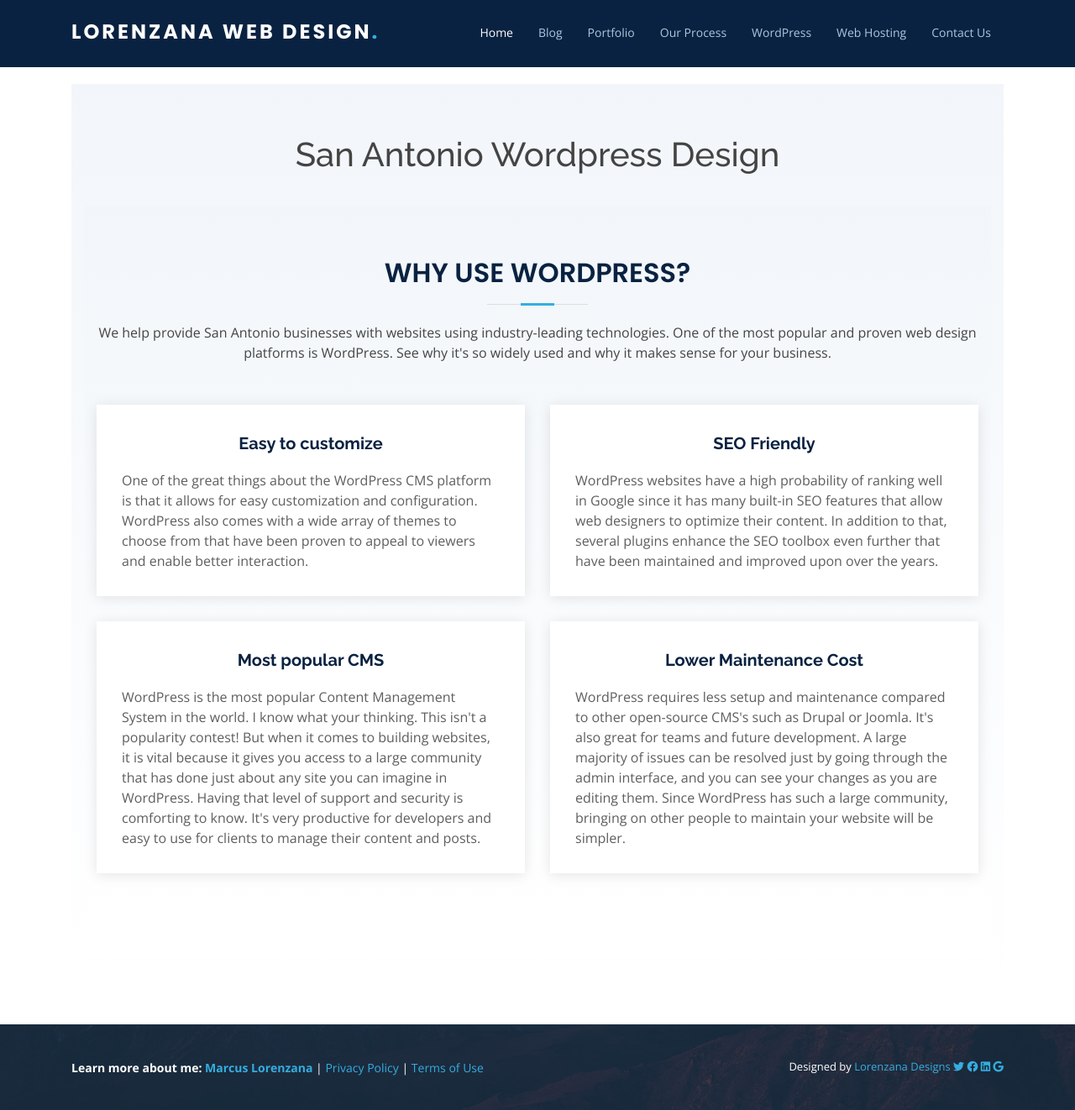
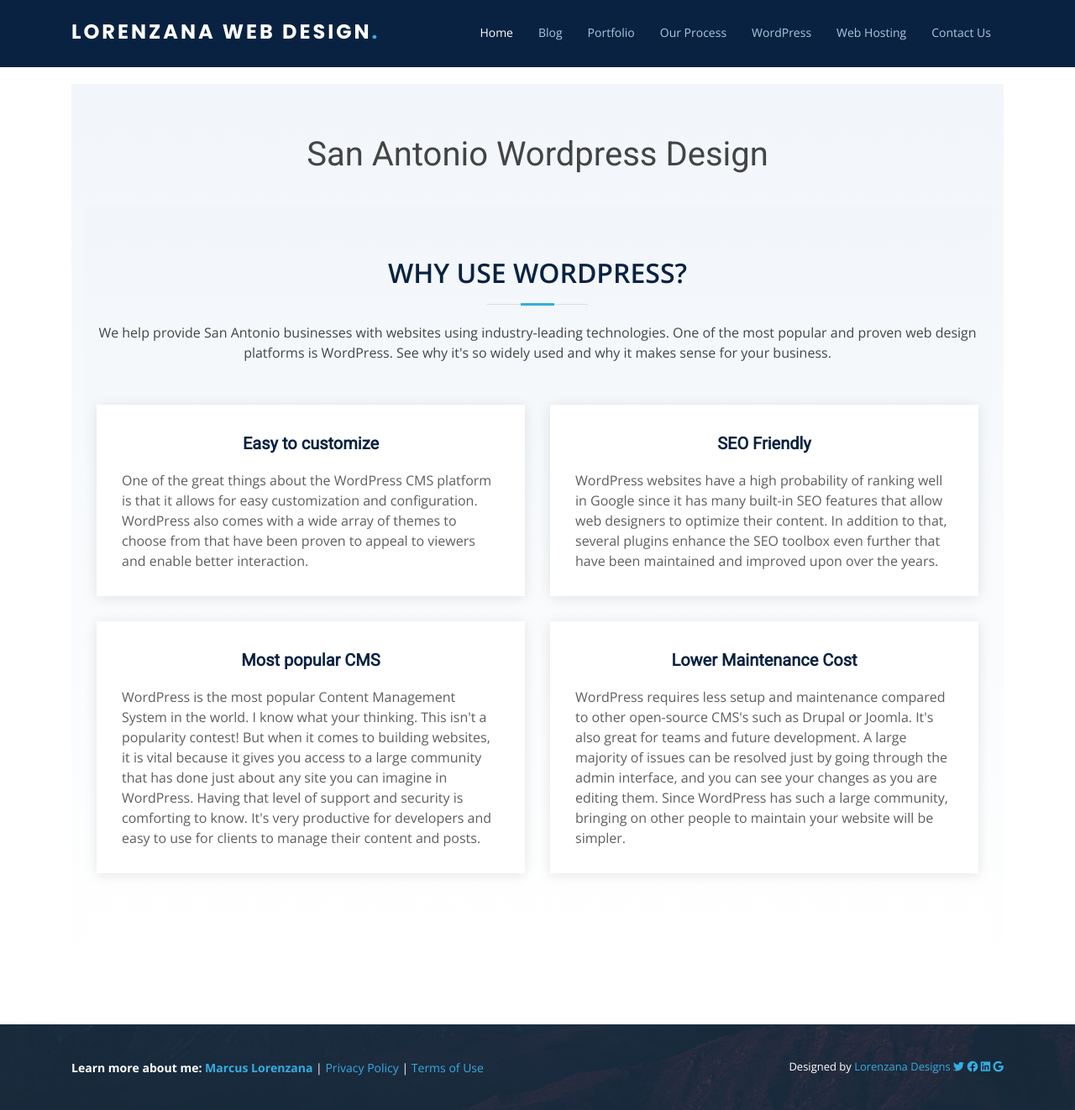
Before and after one commit to MeesterMarcus/lorenzana-designs-website, a Jekyll site: the page built from wordpress.md, in a window 1280 px wide. Shown: the whole page at 84% size. Built offline with Jekyll 4.4.1, drawn with Linux system fonts in a browser that asks for light colours; nearby versions of some CDN libraries.

Commit message:
material buttons, new fonts

```diff
--- a/_includes/head-includes.html
+++ b/_includes/head-includes.html
@@ -26,7 +26,10 @@
 
 <!-- Google Fonts -->
 <link href="https://fonts.googleapis.com/css?family=Open+Sans:300,300i,400,400i,600,600i,700,700i|Raleway:300,300i,400,400i,500,500i,600,600i,700,700i|Poppins:300,300i,400,400i,500,500i,600,600i,700,700i" rel="stylesheet">
-
+<link rel="preconnect" href="https://fonts.gstatic.com">
+<link href="https://fonts.googleapis.com/css2?family=Roboto&display=swap" rel="stylesheet">
+<link rel="preconnect" href="https://fonts.gstatic.com">
+<link href="https://fonts.googleapis.com/css2?family=Open+Sans&family=Roboto&display=swap" rel="stylesheet">
 <!-- Vendor CSS Files -->
 <link href="/assets/vendor/bootstrap/css/bootstrap.min.css" rel="stylesheet">
 <link href="/assets/vendor/icofont/icofont.min.css" rel="stylesheet">
--- a/assets/css/style.css
+++ b/assets/css/style.css
@@ -23,7 +23,7 @@
 }
 
 h1, h2, h3, h4, h5, h6 {
-  font-family: "Raleway", sans-serif;
+  font-family: 'Roboto', sans-serif;
 }
 
 /*--------------------------------------------------------------
@@ -132,7 +132,7 @@
 .nav-menu .get-started a {
   background: #213b52;
   color: #fff;
-  border-radius: 50px;
+  /*border-radius: 50px;*/
   margin: 2px 0 0 15px;
   padding: 4px 25px 6px 25px;
   border: 2px solid #35ADE0;
@@ -344,6 +344,7 @@
 # Hero Section
 --------------------------------------------------------------*/
 #hero {
+  line-height: 125%;
   width: 100%;
   padding: 0 0 0 0;
   background: #0A2241;
@@ -356,23 +357,26 @@
   font-weight: 700;
   line-height: 56px;
   color: #d2e0ed;
-  font-family: "Poppins", sans-serif;
+  font-family: 'Roboto', sans-serif;
 }
 
 #hero h2 {
   color: #fff;
   margin-bottom: 30px;
   font-size: 22px;
+  font-family: 'Open Sans', sans-serif;
 }
 
 .btn-get-started {
   color: #fff;
-  border-radius: 50px;
-  padding: 8px 35px 10px 35px;
+  border-radius: 3px;
+  padding: 8px 14px 8px 14px;
   border: 2px solid #35ADE0;
   transition: all ease-in-out 0.3s;
   display: inline-block;
   background: #35ADE0;
+  box-shadow: 0 1px 4px rgba(0, 0, 0, .6);
+
 }
 
 .btn-get-started:hover {
@@ -438,7 +442,7 @@
   margin-bottom: 20px;
   padding-bottom: 20px;
   position: relative;
-  font-family: "Poppins", sans-serif;
+  font-family: 'Open Sans', sans-serif;
   color: #0A2241;
 }
 
@@ -926,7 +930,7 @@
   transition: none;
   font-size: 14px;
   font-weight: 400;
-  font-family: "Raleway", sans-serif;
+  font-family: "Open Sans", sans-serif;
   transition: 0.3s;
 }
 
@@ -939,7 +943,7 @@
   transition: none;
   font-size: 14px;
   font-weight: 400;
-  font-family: "Raleway", sans-serif;
+  font-family: "Open Sans", sans-serif;
   transition: 0.3s;
 }
 
@@ -1005,7 +1009,7 @@
   line-height: 26px;
   font-weight: 500;
   margin: 0 0 10px 28px;
-  font-family: "Poppins", sans-serif;
+  font-family: 'Open Sans', sans-serif;
 }
 
 .faq .faq-item p {
@@ -1178,7 +1182,7 @@
   font-weight: 700;
   color: #fff;
   position: relative;
-  font-family: "Poppins", sans-serif;
+  font-family: 'Open Sans', sans-serif;
   padding-bottom: 0;
   margin-bottom: 0;
 }
```
